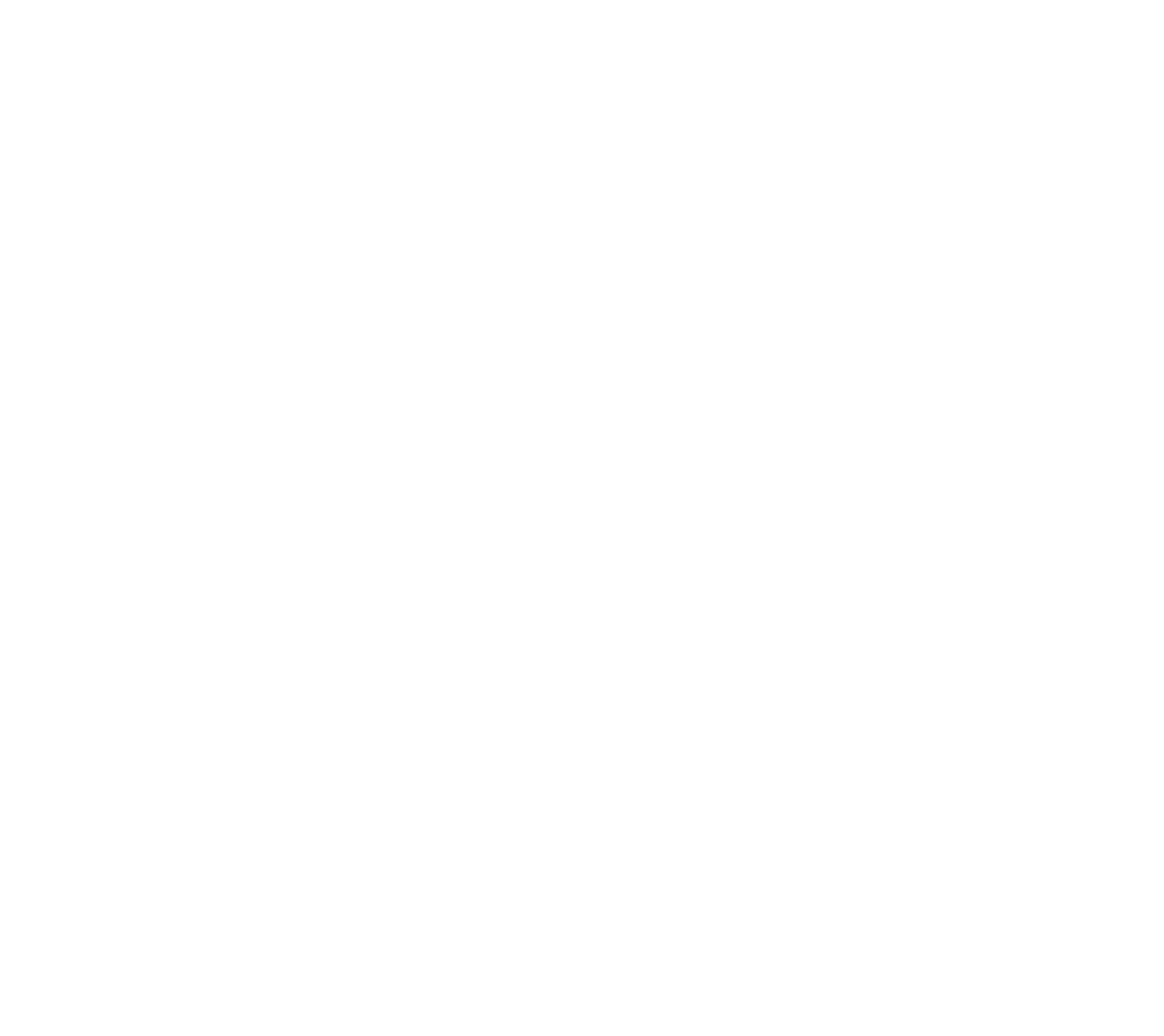
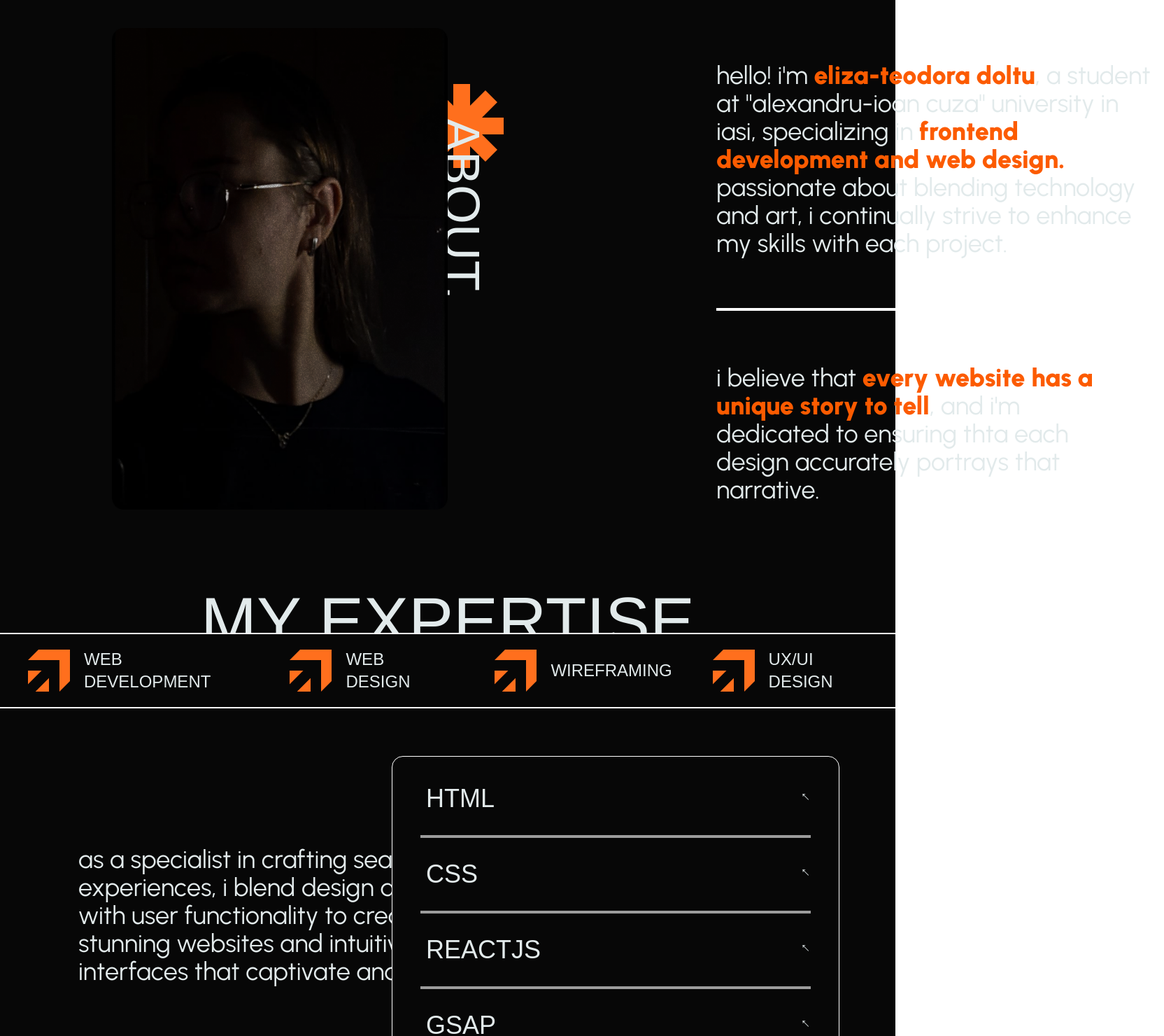
Before and after one commit to elizadoltu/elizadoltuofficial-website, a React (Vite) app: page / in a window 1280 px wide. Shown: the part 840-2320 px from the top of the page at 70% size, 1664 px wide, since content can reach past the window. Before the commit the page ends 800 px from the top, so only its background shows below. Built offline with nearby package versions, Linux system fonts and the light colour scheme.

Commit message:
add:about + expertise pages

```diff
--- a/src/App.jsx
+++ b/src/App.jsx
@@ -1,16 +1,26 @@
-import { useState } from 'react'
-import reactLogo from './assets/react.svg'
-import viteLogo from '/vite.svg'
-import LandingPage from './pages/LandingPage'
-import MenuBar from './components/Menu'
+import React from 'react';
+import LandingPage from './pages/LandingPage';
+import MenuBar from './components/Menu';
+import AboutPage from './pages/AboutPage';
+import MyExpertise from './pages/MyExpertise';
 
 function App() {
+
+  const scrollTo = (id) => {
+    const section = document.getElementById(id);
+    if (section) {
+      section.scrollIntoView({ behavior: 'smooth', block: 'start' });
+    }
+  };
 
   return (
     <>
       <LandingPage />
+      <MenuBar scrollTo={scrollTo}/>
+      <AboutPage />
+      <MyExpertise />
     </>
   )
 }
 
-export default App
+export default App;
--- /dev/null
+++ b/src/components/HeaderExpertise.jsx
@@ -0,0 +1,23 @@
+import React from "react";
+import svg2 from "../assets/svg/svg-2.png";
+
+const HeaderExpertise = () => {
+  return (
+    <div className="w-full border-t-2 border-b-2 absolute border-white flex justify-between pt-5 pb-5 overflow-x-hidden mt-36 bg-background">
+      {["WEB DEVELOPMENT", "WEB DESIGN", "WIREFRAMING", "UX/UI DESIGN"].map(
+        (skill, index) => (
+          <div
+            key={index}
+            className="flex font-mera text-font items-center text-2xl ml-10 mr-10"
+            style={{ width: "max-content" }}
+          >
+            <img src={svg2} alt="some svg" />
+            <h3 className="ml-5">{skill}</h3>
+          </div>
+        )
+      )}
+    </div>
+  );
+};
+
+export default HeaderExpertise;
--- a/src/components/Menu.jsx
+++ b/src/components/Menu.jsx
@@ -5,12 +5,12 @@ const MenuBar = ({ scrollTo }) => {
     <div className="bg-menu bg-opacity-50 p-4 w-full md:w-1/4 rounded-lg border border-white fixed bottom-0 mb-24 ml-40 z-10">
       <div className="flex justify-between">
         {[
-          'about.',
-          'works.',
-          'contact.'
-        ].map((title) => (
-          <div className="cursor-pointer flex justify-between" onClick={() => scrollTo({title})}>
-            <h3 className="text-font font-urbanist text-xl font">{title}</h3>
+          ['about.', 'about-me-page'],
+          ['works.', 'works-page'],
+          ['contact.', 'contact-page']
+        ].map((title, idScroll) => (
+          <div className="cursor-pointer flex justify-between" onClick={() => scrollTo(title[1])}>
+            <h3 className="text-font font-urbanist text-xl font">{title[0]}</h3>
             <span className="text-font font-urbanist text-xs -rotate-45 ml-2 mb-1 font-black">&#8594;</span>
           </div>
         ))}
--- /dev/null
+++ b/src/components/TabelSkills.jsx
@@ -0,0 +1,19 @@
+import React from "react";
+
+const TabelSkills = () => {
+  return (
+    <div className="border border-white rounded-2xl p-10 w-40rem absolute right-0 mr-20 mt-20rem bg-background">
+      {["HTML", "CSS", "REACTJS", "GSAP", "FIGMA"].map((skill) => (
+        <div key={skill}>
+          <div className="flex justify-between items-center text-font font-mera text-4xl ml-2">
+            <h3>{skill}</h3>
+            <span className="-rotate-135 text-xl font-black">&#8594;</span>
+          </div>
+          <div className="opacity-60 w-32rem h-1 bg-white mt-8 mb-8"> </div>
+        </div>
+      ))}
+    </div>
+  );
+};
+
+export default TabelSkills;
--- a/src/pages/AboutPage.jsx
+++ b/src/pages/AboutPage.jsx
@@ -0,0 +1,29 @@
+import React from "react";
+import ProfilePhoto from '../assets/png/profile-picture-about.png';
+import svg1 from '../assets/svg/svg-1.png';
+
+const AboutPage = () => {
+
+    return (
+        <section id="about-me-page" className="w-full h-screen bg-background text-font font-urbanist relative">
+
+            <div className="font-mera flex absolute items-center rotate-90 mt-40 ml-37.5rem">
+                <img src={svg1} alt="logo"/>
+                <h2 className="text-7xl absolute ml-12">ABOUT.</h2>
+            </div>
+            <div className="absolute w-40rem ml-64rem mt-32">
+                <p className="text-4xl">hello! i'm <span className="text-about-page-orange font-black">eliza-teodora doltu</span>, a student at "alexandru-ioan cuza" university in iasi,
+                specializing in <span className="text-about-page-orange font-black">frontend development and web design.</span> passionate about blending technology and art,
+                i continually strive to enhance my skills with each project.</p>
+            </div>
+            <div className="absolute w-35rem h-1 bg-white ml-64rem mt-30rem"> </div>
+            <div className="absolute w-35rem ml-64rem mt-35rem">
+                <p className="text-4xl">i believe that <span className="text-about-page-orange font-black">every website has a unique story to tell</span>, and i'm
+                dedicated to ensuring thta each design accurately portrays that narrative.</p>
+            </div>
+            <img src={ProfilePhoto} alt="profile picture of eliza doltu" className="absolute h-43rem w-30rem ml-40 mt-20"/>
+        </section>
+    );
+};
+
+export default AboutPage;
--- a/src/pages/LandingPage.jsx
+++ b/src/pages/LandingPage.jsx
@@ -1,17 +1,11 @@
 import React from "react";
 import svg1 from "../assets/svg/svg-1.png";
-import MenuBar from "../components/Menu";
 import ProfilePicture1 from "../assets/png/profile-picture-1.png";
 import ProfilePicture2 from "../assets/png/profile-picture-2.png";
 import LandingPicture1 from "../assets/png/landing-page-1.png";
 import LandingPicture2 from "../assets/png/landing-page-2.png";
 
 const LandingPage = () => {
-
-  const scrollTo = (id) => {
-    const section = document.getElementById(id);
-    section.scrollIntoView({ behavior: 'smooth', block: 'start' });
-  };
 
   return (
     <div className="bg-background min-h-screen text-font font-urbanist relative overflow-y-hidden">
@@ -36,7 +30,6 @@ const LandingPage = () => {
       <img src={ProfilePicture1} alt="profile picture 2 of Eliza Doltu" className="absolute -rotate-25 ml-61.5rem mt-40rem"/>
       <img src={LandingPicture2} alt="Abstract photo 1" className="absolute -rotate-25 ml-43rem"/>
       <img src={LandingPicture1} alt="Abstract photo 2" className="absolute -rotate-25 ml-83rem mt-14rem"/>
-      <MenuBar scrollTo={scrollTo}/>
     </div>
   );
 };
--- /dev/null
+++ b/src/pages/MyExpertise.jsx
@@ -0,0 +1,26 @@
+import React from "react";
+import svg2 from "../assets/svg/svg-2.png";
+import TabelSkills from "../components/TabelSkills";
+import HeaderExpertise from "../components/HeaderExpertise";
+
+const MyExpertise = () => {
+  return (
+    <section className="bg-background w-full h-screen overflow-hidden flex flex-col">
+      <div className="flex justify-center h-full mt-20">
+        <h1 className="text-font font-mera text-8xl">MY EXPERTISE</h1>
+      </div>
+      <HeaderExpertise />
+      <div className="text-font font-urbanist absolute mt-28rem ml-28 w-40rem">
+        <p className="text-4xl">
+          as a specialist in crafting seamless online experiences, i blend
+          design aesthetics with user functionality to create visually stunning
+          websites and intuitive interfaces that captivate and inspire.
+        </p>
+      </div>
+      <h2 className="text-font font-mera absolute -rotate-90 text-7xl mt-35rem ml-58rem">SKILLS</h2>
+      <TabelSkills />
+    </section>
+  );
+};
+
+export default MyExpertise;
--- a/tailwind.config.js
+++ b/tailwind.config.js
@@ -31,7 +31,11 @@ export default {
         '40rem' : '40rem',
         '61.5rem' : '61.5rem',
         '83rem' : '83rem',
-        '14rem' : '14rem'
+        '14rem' : '14rem',
+        '37.5rem' : '37.5rem',
+        '30rem' : '30rem',
+        '45rem' : '45rem',
+        '58rem' : '58rem'
       },
       width: {
         '30rem' : '30rem',
@@ -41,7 +45,8 @@ export default {
         '665px' : '665px'
       },
       rotate: {
-        '25' : '25deg'
+        '25' : '25deg',
+        '135' : '135deg'
       },
     },
   },
```
Also changed, not shown: src/assets/png/profile-picture-about.png (added).
